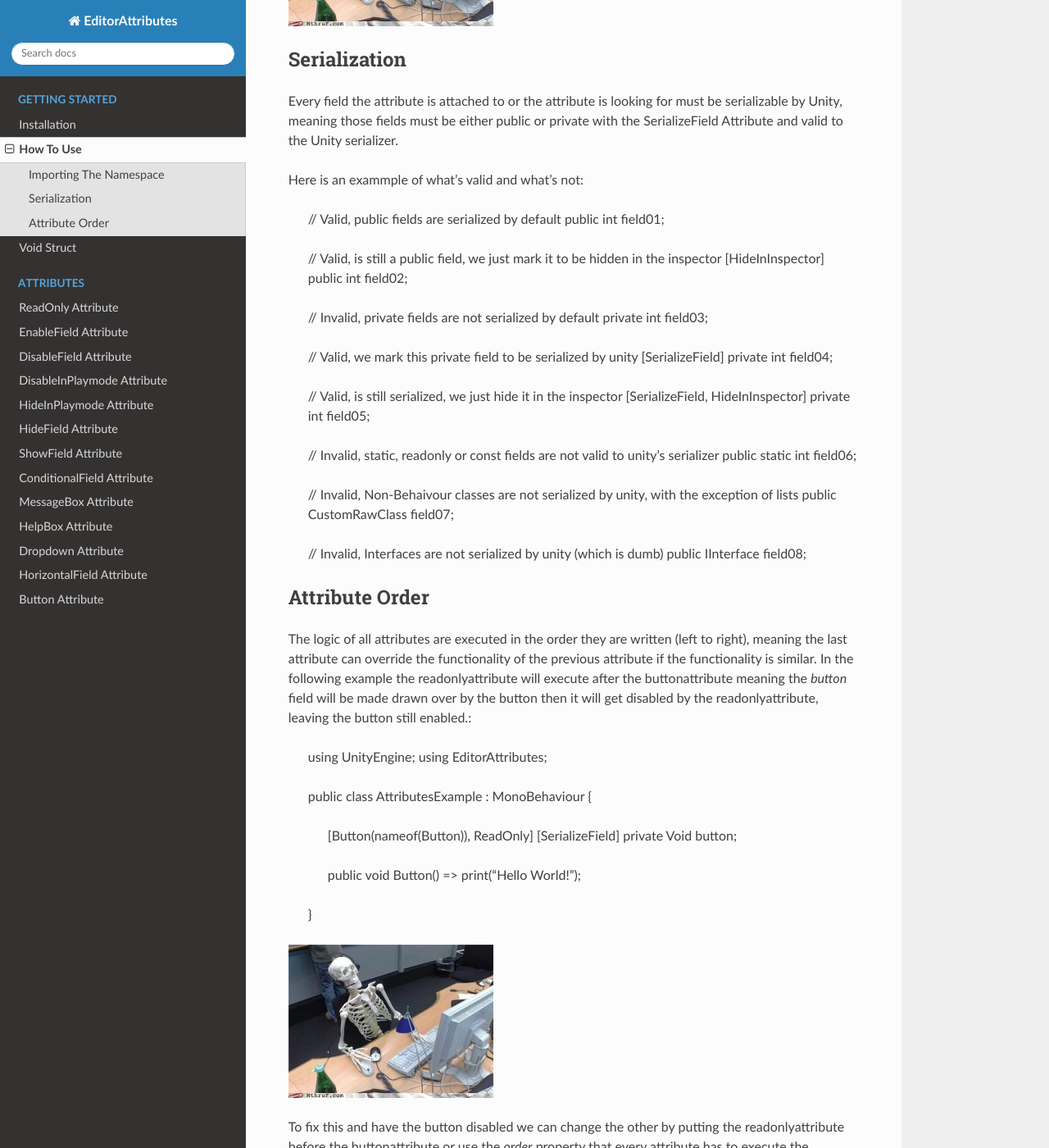
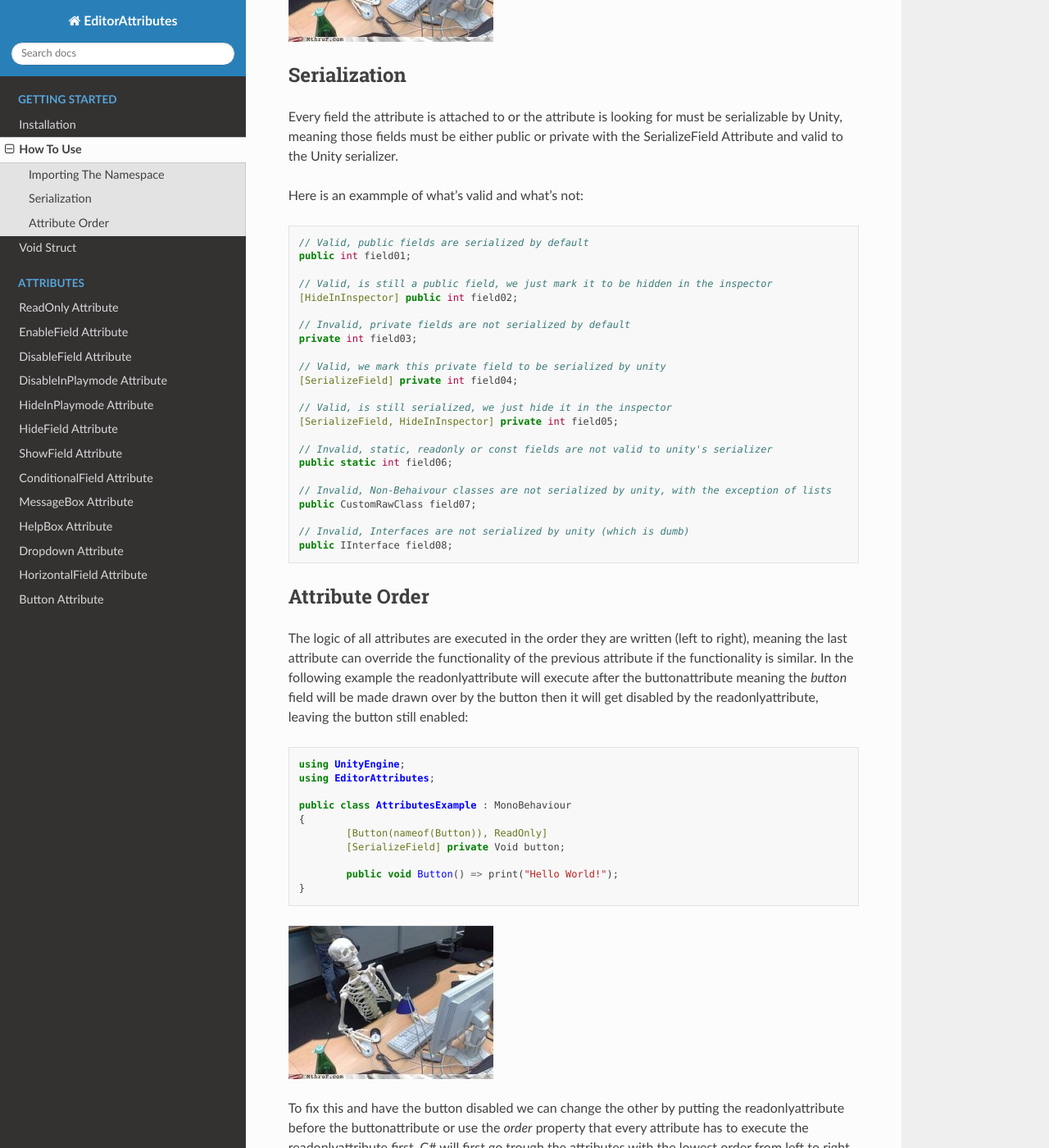
Before and after one commit to v0lt13/EditorAttributesDocs, a Sphinx documentation site: the page built from docs/source/GettingStarted/howtouse.rst, in a window 1280 px wide and 1400 px high, scrolled down 611 px. Shown: the whole window at 82% size. Built offline with Sphinx 7.4.7 and the Read the Docs theme 2.0.0, drawn with Linux system fonts in a browser that asks for light colours; pages that are not in the unit, such as notebooks, are missing from menus; some of the changed text lies outside the part shown.

Commit message:
Update howtouse.rst

```diff
--- a/docs/source/GettingStarted/howtouse.rst
+++ b/docs/source/GettingStarted/howtouse.rst
@@ -6,7 +6,7 @@ Prerequisites: Familiarity with basic C# programming in Unity and knowledge abou
 Importing The Namespace
 -----------------------
 
-To start using the editor attributes you must add this using statement in your class:
+To start using the editor attributes you must add this using statement in your class::
 
 	using EditorAttributes;
 
@@ -20,7 +20,7 @@ Serialization
 Every field the attribute is attached to or the attribute is looking for must be serializable by Unity,
 meaning those fields must be either public or private with the SerializeField Attribute and valid to the Unity serializer.
 
-Here is an exammple of what's valid and what's not:
+Here is an exammple of what's valid and what's not::
 
 	// Valid, public fields are serialized by default
 	public int field01;
@@ -52,7 +52,7 @@ Attribute Order
 The logic of all attributes are executed in the order they are written (left to right), meaning the last attribute can override the functionality of the previous attribute
 if the functionality is similar.
 In the following example the :ref:`readonlyattribute` will execute after the :ref:`buttonattribute` meaning the `button` field will be made drawn over by the button then it will get disabled by the :ref:`readonlyattribute`,
-leaving the button still enabled.:
+leaving the button still enabled::
 
 	using UnityEngine;
 	using EditorAttributes;
@@ -69,7 +69,7 @@ leaving the button still enabled.:
 
 To fix this and have the button disabled we can change the other by putting the :ref:`readonlyattribute` before the :ref:`buttonattribute` or use the `order` property that every attribute has
 to execute the :ref:`readonlyattribute` first, C# will first go trough the attributes with the lowest order from left to right then to the ones with the higher order the same way,
-the default order of all attributes is 0.:
+the default order of all attributes is 0::
 
 	using UnityEngine;
 	using EditorAttributes;
```
